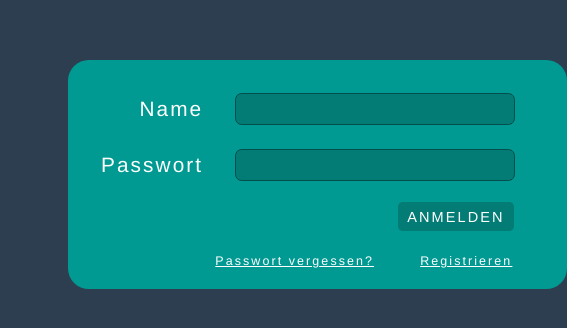
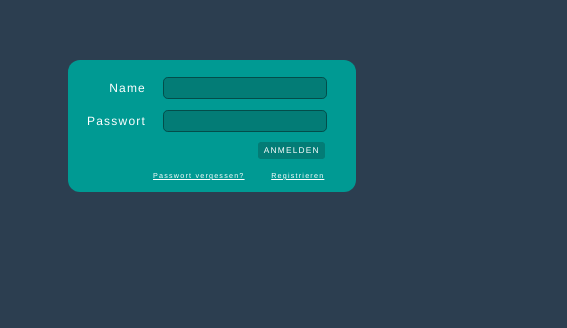
Before and after one commit to lelex4545/projekt-1, a Vue app: page / in a window 390 px wide. Shown: the top 328 px of the page, 567 px wide, since content can reach past the window. Built offline with nearby package versions, Linux system fonts and the light colour scheme.

Commit message:
Login_Alpha_v_0.031

```diff
--- a/src/components/Button.vue
+++ b/src/components/Button.vue
@@ -1,5 +1,6 @@
 <template>
   <a :href="url" class="button">{{name}}</a>
+  <!--<button class="button">{{name}}</button>-->
 </template>
 
 <script>
@@ -23,7 +24,6 @@ $color: #037c76;
   color: #fff;
   text-transform: uppercase;
   font-size: .7em;
-  transition: all 0.3s;
   position: relative;
   overflow: hidden;
   z-index: 1;
--- a/src/components/screens/LogIn.vue
+++ b/src/components/screens/LogIn.vue
@@ -1,13 +1,11 @@
 <template>
   <div id="main">
-    <div id="container">
+    <div id="container" class="conDesign">
       <p id = "p1">Name</p>
-      <form id="textAcc">
-        <input type="text"  name="textAcc" />
-      </form>
       <p id = "p2">Passwort</p>
-      <form id="textPw">
-        <input type="password"  name="textPw" />
+      <form id="form">
+        <input type="text" id="acc" name="acc" />
+        <input type="password" id="pw" name="pw" />
       </form>
       <div id="anmelden">
         <Button id="anmelden1" name="Anmelden" url="http://www.fh-dortmund.de" />
@@ -15,6 +13,14 @@
       <a id="pwv" href="test.com">Passwort vergessen?</a>
       <a id="reg" href="test.com">Registrieren</a>
     </div>
+
+    <!--
+    <br>
+
+    <div id="container2" class="conDesign">
+
+    </div>
+    -->
   </div>
 </template>
 
@@ -31,16 +37,7 @@ export default {
 </script>
 
 <style lang="scss">
-#container {
-  display: grid;
-  grid-template-areas:
-    "1 name name"
-    "2 pass pass"
-    ".  . anm"
-    ". pwv reg";
-  grid-auto-columns: 25% 40% 35%;
-  grid-auto-rows: 30% 30% 25% 15%;
-
+.conDesign{
   border-radius: 1em;
   background-color: #009a93;
   padding: 1em;
@@ -48,7 +45,18 @@ export default {
   height: 9em;
   font-size: 1.3em;
   letter-spacing: 0.1em;
-  transition: all 0.3s;
+  transition: all .65s;
+}
+
+#container {
+  display: grid;
+  grid-template-areas:
+    "1 form form"
+    "2 form form"
+    ".  . anm"
+    ". pwv reg";
+  grid-auto-columns: 25% 40% 35%;
+  grid-auto-rows: 30% 30% 25% 15%;
 }
 
 #anmelden {
@@ -64,11 +72,12 @@ export default {
 #p2{
   grid-area: 2;
 }
-#textAcc {
-  grid-area: name;
-}
-#textPw {
-  grid-area: pass;
+#form {
+  grid-area: form;
+  display: flex;
+  flex-direction: column;
+  justify-content: space-around;
+  align-items: center;
 }
 #reg{
   display: flex;
@@ -78,7 +87,10 @@ export default {
   grid-area: reg;
   font-size: 60%;
   color: white;
-  text-align: end;
+
+  &:hover{
+    color: black;
+  }
 }
 #pwv{
   display: flex;
@@ -88,7 +100,10 @@ export default {
   grid-area: pwv;
   font-size: 60%;
   color: white;
-  text-align: end;
+
+  &:hover{
+    color: black;
+  }
 }
 
 $color: #037c76;
@@ -98,8 +113,9 @@ input{
   background-color: #037c76;
   color: white;
   width: 80%;
-  height: 50%;
+  height: 28%;
   text-align: center;
+  font-size: .8em;
 
   &:focus{
     outline: none;
@@ -118,4 +134,16 @@ p{
   justify-content: flex-end;
   align-items: center;
 }
+
+@media screen and (max-width:768px){
+    #container{
+        font-size: 1em;
+    }
+}
+
+@media screen and (max-width:480px){
+    #container{
+        font-size: .75em;
+    }
+}
 </style>
```
